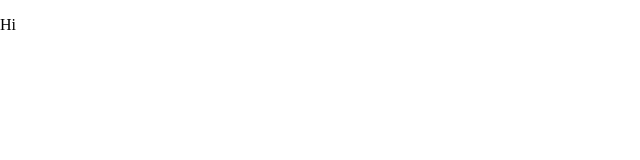
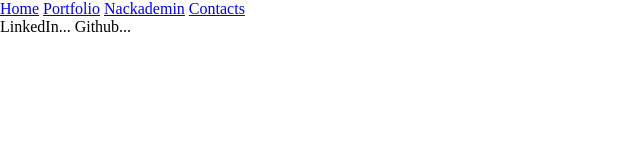
Before and after one commit to NiklasSod/NiklasSod.github.io, a plain HTML site: page index.html in a window 1280 px wide. Shown: the whole page, without its empty margins (0-640 px from the left). Drawn offline with Linux system fonts and the light colour scheme.

Commit message:
organizing index

```diff
--- a/index.html
+++ b/index.html
@@ -8,6 +8,18 @@
     <link rel="stylesheet" href="./css/main.css">
 </head>
 <body>
-    <p>Hi</p>
+    <nav class="nav">
+        <span tabindex="1" class="active"><a href="index.html">Home</a></span>
+        <span tabindex="2"><a href="html/portfolio.html">Portfolio</a></span>
+        <span tabindex="3"><a href="html/nackademin.html">Nackademin</a></span>
+        <span tabindex="4"><a href="html/contacts.html">Contacts</a></span>
+    </nav>
+
+    <main class="main"></main>
+
+    <footer class="footer">
+        LinkedIn...
+        Github...
+    </footer>
 </body>
 </html>
```
Also changed, not shown: html/contacts.html (added), html/nackademin.html (added), html/portfolio.html (added).
